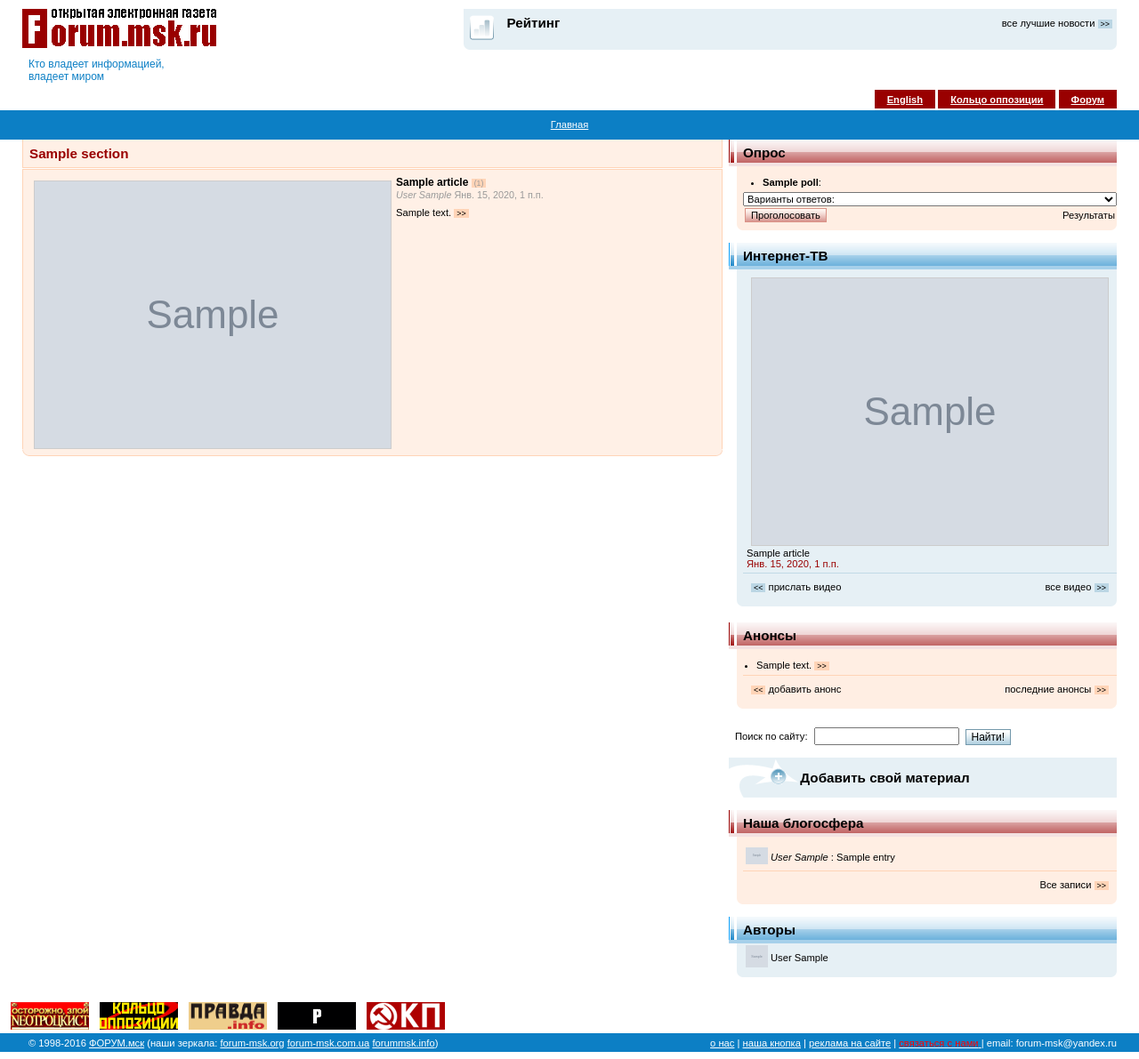
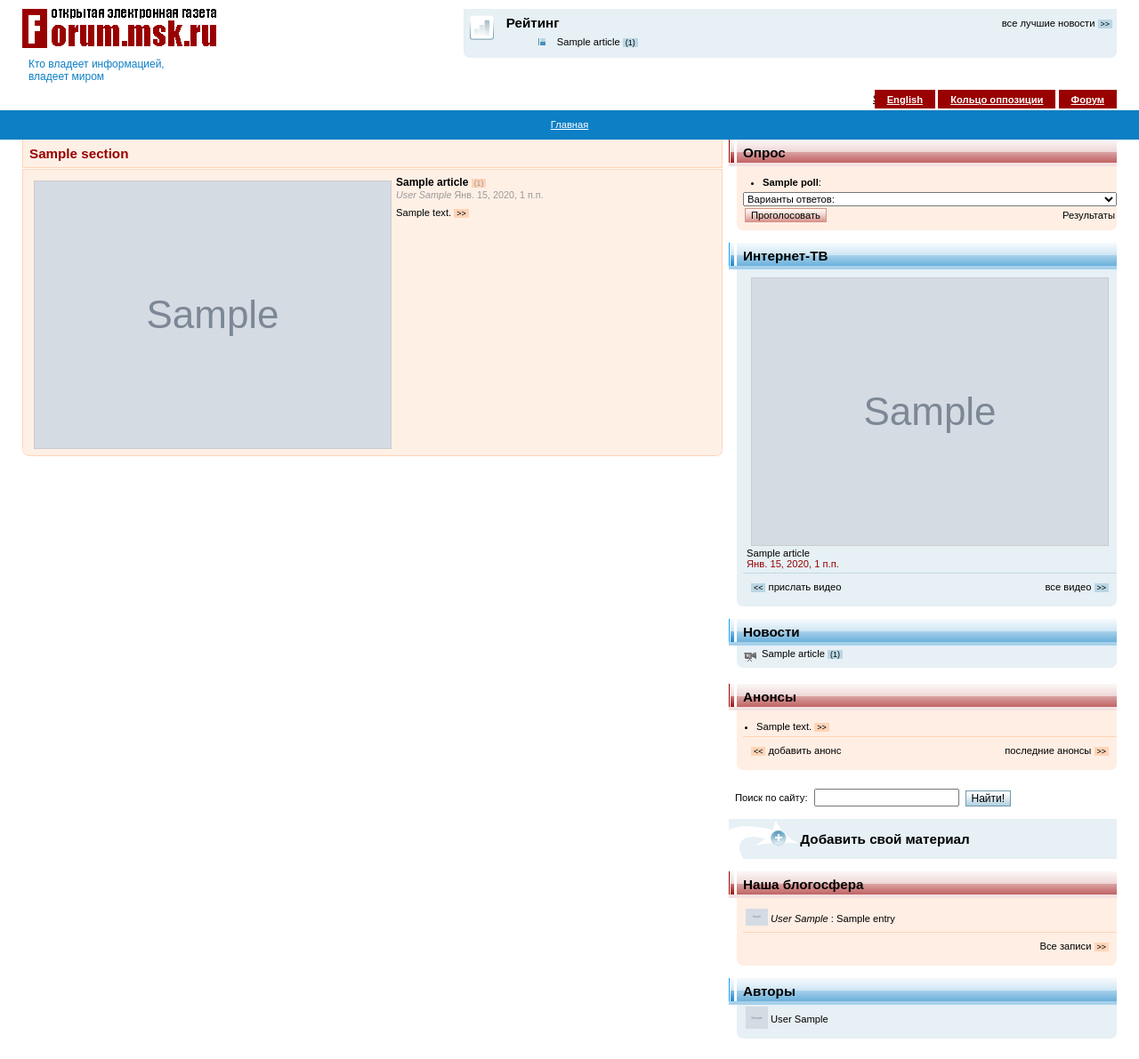
Before and after one commit to cephey/country, a Django app: a page that uses templates/incl/marquee.html in a window 1280 px wide. Shown: the top 1191 px of the page at 89% size. Run offline with Django 3.2, Linux system fonts and the light colour scheme; tables that the repository leaves empty hold one stand-in row (values such as "Sample post"); grey boxes marked "Sample" are stand-in pictures; lists and menus that the app fills with data are empty.

Commit message:
article model: add is_news flag

```diff
--- a/apps/articles/models.py
+++ b/apps/articles/models.py
@@ -32,6 +32,7 @@
     description = models.TextField(_('Описание'), blank=True)
     content = models.TextField(_('Содержание'), blank=True)
     section = models.ForeignKey('articles.Section', verbose_name=_('Раздел'))
+    is_news = models.BooleanField(_('Новость'), default=False)
     authors = models.ManyToManyField('authors.Author', blank=True)
     publish_date = models.DateTimeField(_('Дата публикации'), blank=True, null=True)
     is_active = models.BooleanField(default=True)
@@ -50,6 +51,8 @@
         return self.title
 
     def get_absolute_url(self):
+        if self.is_news:
+            return reverse('articles:detail', kwargs={'slug': 'news', 'pk': self.id})
         return reverse('articles:detail', kwargs={'slug': self.section.slug, 'pk': self.id})
 
     @property
--- a/apps/articles/views.py
+++ b/apps/articles/views.py
@@ -9,8 +9,8 @@
 
     def get_context_data(self, **kwargs):
         kwargs.update(
-            main_news=Article.objects.filter(section__slug='news').order_by('-publish_date').first(),
-            main_material=Article.objects.filter(section__slug='best').order_by('-publish_date').first(),
+            main_news=Article.objects.filter(is_news=True).order_by('-publish_date').first(),
+            main_material=Article.objects.order_by('-publish_date', '-comments_count').first(),
 
             materials={
                 'politic': Section.objects.get(slug='politic'),
--- a/apps/utils/mixins/views.py
+++ b/apps/utils/mixins/views.py
@@ -10,7 +10,7 @@
         return {
             'poll': Poll.objects.order_by('?').first(),
             'sidebar_videos': Article.objects.filter(video__isnull=False)[:2],
-            'sidebar_news': Article.objects.filter(section__slug='news').order_by('?')[:10],  # order by vote_sum?
+            'sidebar_news': Article.objects.filter(is_news=True).order_by('?')[:10],  # order by vote_sum?
             'notices': Notice.objects.all()[:3],
             'entries': Entry.objects.order_by('?')[:5],
             'authors': Author.objects.order_by('last_name')[:15],
@@ -21,7 +21,7 @@
 
     def get_header_context(self):
         return {
-            'header_rating_news': Article.objects.filter(section__slug='news').order_by('?')[:3],  # order by vote_sum?
-            'marquee': Article.objects.filter(section__slug='news').order_by('-publish_date').first(),
+            'header_rating_news': Article.objects.filter(is_news=True).order_by('?')[:3],  # order by vote_sum?
+            'marquee': Article.objects.order_by('-publish_date').first(),
             'sections': Section.objects.filter(slug__in=NAVIGATE_SECTIONS).order_by('id'),
         }
--- a/templates/articles/section.html
+++ b/templates/articles/section.html
@@ -19,12 +19,12 @@
                             <div class="or2_normal">
                                 <img class="pwi" src="{{ article.icon }}" alt="{{ article.title }}">
                                 <strong class="black">
-                                    <a href="{% url 'articles:detail' article.section.slug article.id %}">{{ article.title }}</a>
+                                    <a href="{{ article.get_absolute_url }}">{{ article.title }}</a>
                                 </strong>
                                 {% if article.comments_count %}
                                     <span class="active_or">
                                         <a title="{{ article.comments_count|num_ending:'комментари,й,я,ев' }}"
-                                           href="{% url 'articles:detail' article.section.slug article.id %}#clist">({{ article.comments_count }})</a>
+                                           href="{{ article.get_absolute_url }}#clist">({{ article.comments_count }})</a>
                                     </span>
                                 {% endif %}
                                 <br>
@@ -39,9 +39,9 @@
                             </div>
                             <div class="p_t">
                                 <div class="normal">
-                                    <a href="{% url 'articles:detail' article.section.slug article.id %}">{{ article.preview }}</a>
+                                    <a href="{{ article.get_absolute_url }}">{{ article.preview }}</a>
                                     <span class="active_or">
-                                        <a href="{% url 'articles:detail' article.section.slug article.id %}">&gt;&gt;</a>
+                                        <a href="{{ article.get_absolute_url }}">&gt;&gt;</a>
                                     </span>
                                 </div>
                             </div>
--- a/templates/incl/article_block_short.html
+++ b/templates/incl/article_block_short.html
@@ -1,11 +1,11 @@
 {% load htmlutils %}
 
 <div class="list {% if article.video %}list_video{% endif %}">
-    <a href="{% url 'articles:detail' article.section.slug article.id %}">{{ article.title }}</a>
+    <a href="{{ article.get_absolute_url }}">{{ article.title }}</a>
     {% if article.comments_count %}
         <span class="active">
             <a title="{{ article.comments_count|num_ending:'комментари,й,я,ев' }}"
-               href="{% url 'articles:detail' article.section.slug article.id %}#clist">({{ article.comments_count }})</a>
+               href="{{ article.get_absolute_url }}#clist">({{ article.comments_count }})</a>
         </span>
     {% endif %}
 </div>
--- a/templates/incl/article_block_v2.html
+++ b/templates/incl/article_block_v2.html
@@ -7,12 +7,12 @@
                 <img class="pwi" src="{{ article.icon }}" alt="{{ article.title }}">
                 <div class="or2_normal">
                     <strong>
-                        <a href="{% url 'articles:detail' article.section.slug article.id %}">{{ article.title }}</a>
+                        <a href="{{ article.get_absolute_url }}">{{ article.title }}</a>
                     </strong>
                     {% if article.comments_count %}
                         <span class="active">
                             <a title="{{ article.comments_count|num_ending:'комментари,й,я,ев' }}"
-                               href="{% url 'articles:detail' article.section.slug article.id %}#clist">({{ article.comments_count }})</a>
+                               href="{{ article.get_absolute_url }}#clist">({{ article.comments_count }})</a>
                         </span>
                     {% endif %}
                     <br>
@@ -27,7 +27,7 @@
                 </div>
                 <div class="p_t">
                     <div class="normal">
-                        <a href="{% url 'articles:detail' article.section.slug article.id %}">{{ article.preview }}</a>
+                        <a href="{{ article.get_absolute_url }}">{{ article.preview }}</a>
                     </div>
                 </div>
             </div>
--- a/templates/incl/block_rating.html
+++ b/templates/incl/block_rating.html
@@ -22,11 +22,11 @@
                         <ul>
                             {% for article in header_rating_news %}
                                 <li>
-                                    <a href="{% url 'articles:detail' article.section.slug article.id %}">{{ article.title }}</a>
+                                    <a href="{{ article.get_absolute_url }}">{{ article.title }}</a>
                                     {% if article.comments_count %}
                                         <span class="active">
                                             <a title="{{ article.comments_count|num_ending:'комментари,й,я,ев' }}"
-                                               href="{% url 'articles:detail' article.section.slug article.id %}#clist">({{ article.comments_count }})</a>
+                                               href="{{ article.get_absolute_url }}#clist">({{ article.comments_count }})</a>
                                         </span>
                                     {% endif %}
                                 </li>
--- a/templates/incl/marquee.html
+++ b/templates/incl/marquee.html
@@ -1,7 +1,7 @@
 <div id='marquee'>
     <div class="p_r" style="display:none">
         {% if article %}
-            <a href="{% url 'articles:detail' article.section.slug article.id %}">{{ article.title }}</a>
+            <a href="{{ article.get_absolute_url }}">{{ article.title }}</a>
         {% endif %}
     </div>
 </div>
```
Also changed, not shown: apps/utils/management/commands/init_data.py (+3 -7 lines), templates/incl/article_block.html (+4 -4 lines), apps/articles/migrations/0001_initial.py.
